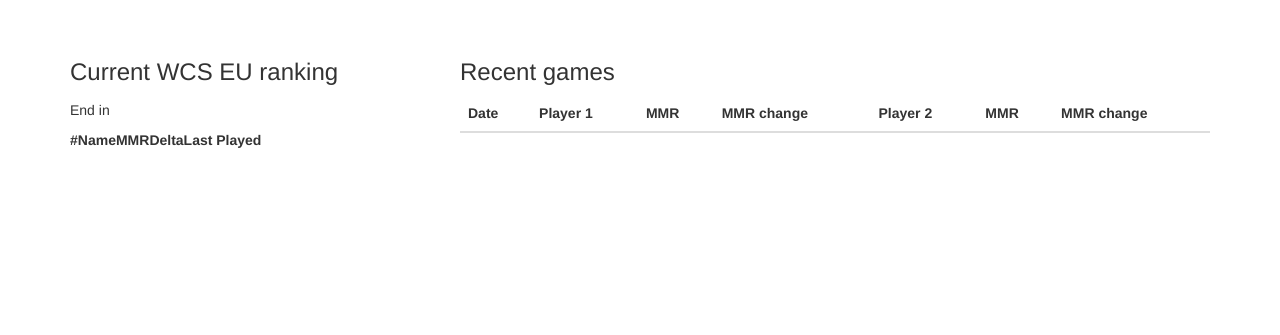
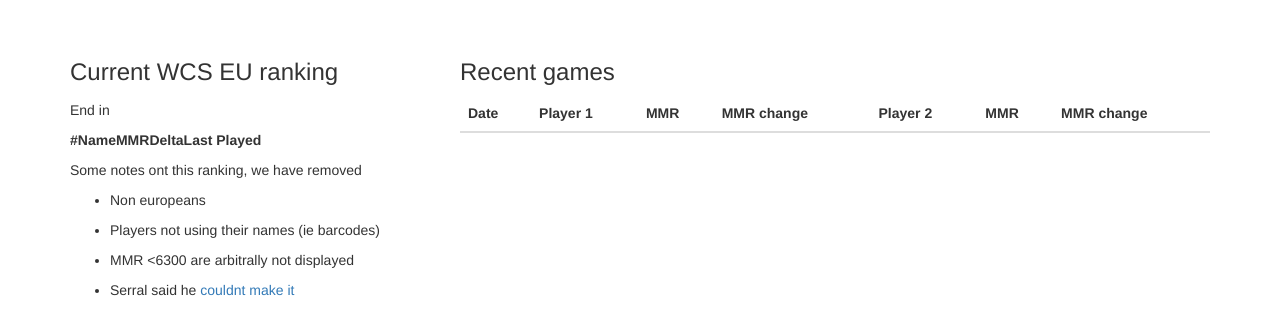
Before and after one commit to NicolasNin/sc2stalk, a Django app: template web/starcraftstalk/starcraftHistory/templates/starcraftHistory/wcs2.html in a window 1280 px wide. Shown: the part 51-386 px from the top of the page. Run offline with Django 3.2, Linux system fonts and the light colour scheme; the template is opened without the code that fills it, so the values that code supplies are empty; some libraries are stand-ins or nearby versions.

Commit message:
some note on ranking

```diff
--- a/web/starcraftstalk/starcraftHistory/templates/starcraftHistory/wcs2.html
+++ b/web/starcraftstalk/starcraftHistory/templates/starcraftHistory/wcs2.html
@@ -37,6 +37,14 @@
 
   </tbody>
 </table>
+Some notes ont this ranking, we have removed
+  <ul>
+  <li> Non europeans </li>
+  <li> Players not using their names (ie barcodes)</li>
+  <li> MMR  <6300 are arbitrally not displayed </li>
+  <li>Serral said he <a href="https://twitter.com/ENCE_Serral/status/845374169231568897">
+  couldnt make it </a></li>
+</ul>
   </div>
 
   <div class="col-lg-8">
```
